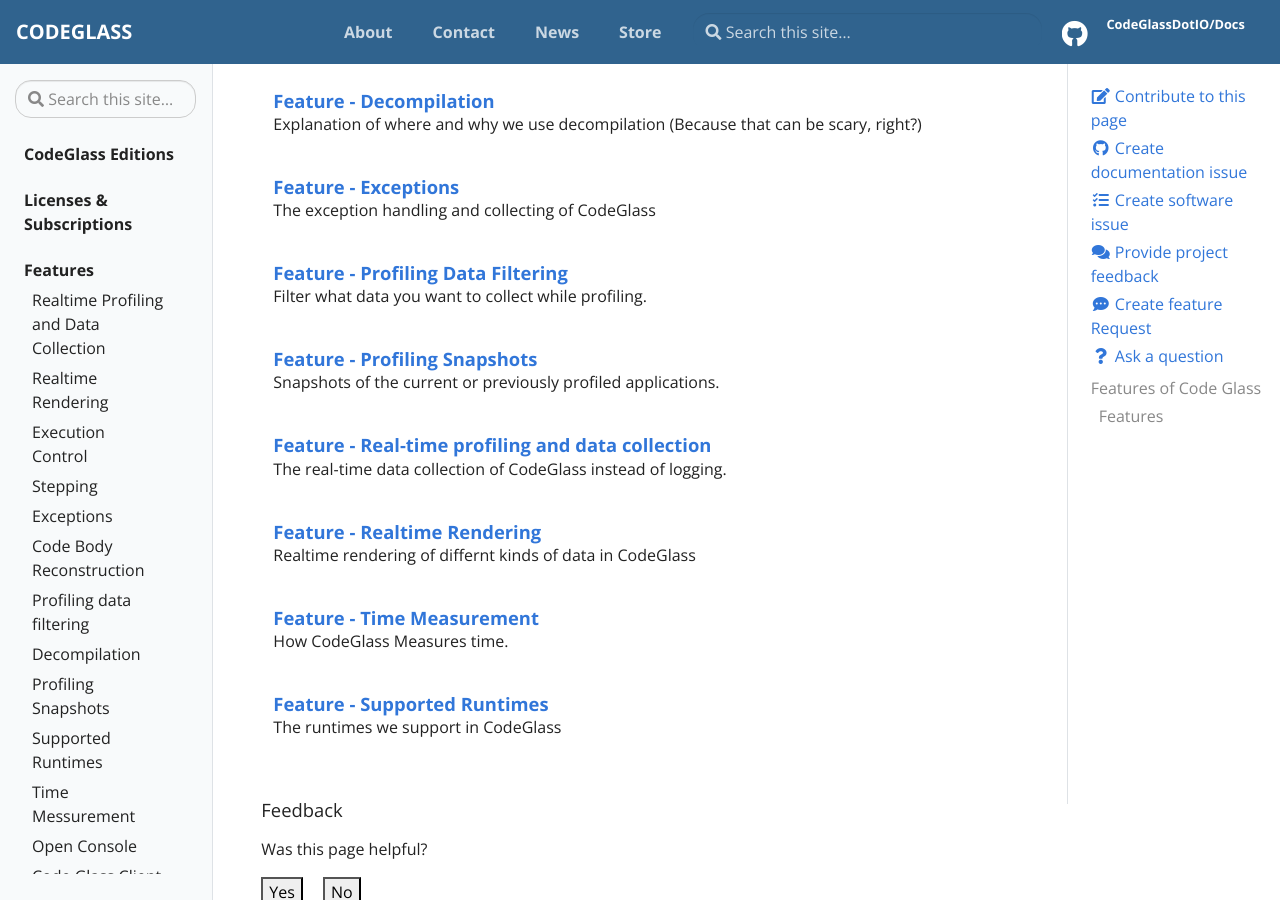
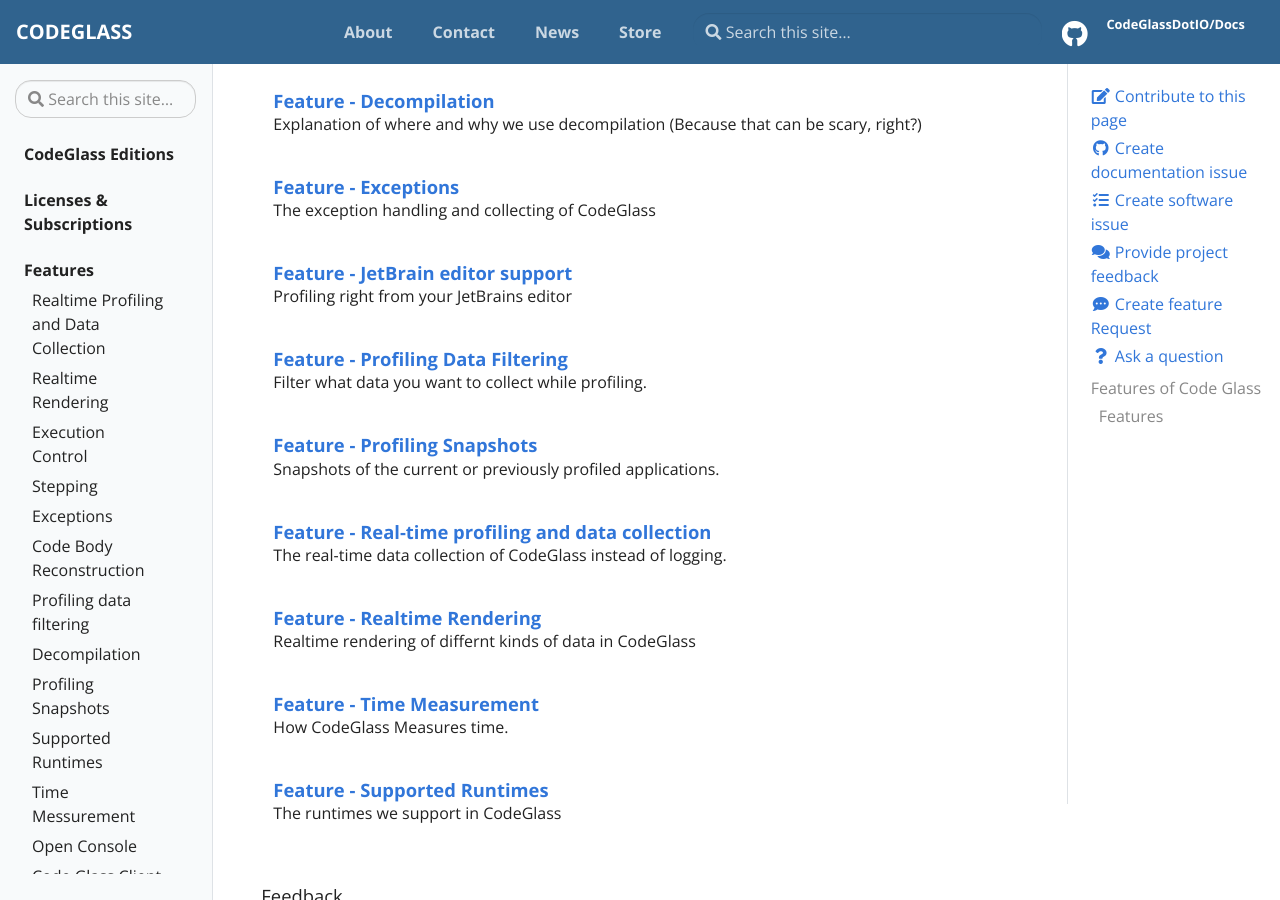
Before and after one commit to CodeGlassDotIO/Docs, a Jekyll site: the page built from _docs/features.md, in a window 1280 px wide and 900 px high, scrolled down 986 px. Built offline with Jekyll 4.4.1, drawn with Linux system fonts in a browser that asks for light colours; part of the change alters nothing that is shown.

Commit message:
Added docs for JetBrains editor integration

```diff
--- a/_data/toc.yml
+++ b/_data/toc.yml
@@ -92,6 +92,8 @@
       url: "docs/features/CodeGlassHub"
     - title: "Code Glass Profilers"
       url: "docs/features/CodeGlassProfilers"
+    - title: "JetBrains editor support"
+      url: "docs/features/JetbrainsEditors"
 - title: Views
   url: docs/views
   links:
--- /dev/null
+++ b/_docs/features/JetbrainsEditors.md
@@ -0,0 +1,62 @@
+---
+title: Feature - JetBrain editor support
+description: Profiling right from your JetBrains editor
+---
+# JetBrains editor support
+CodeGlass allows you to start profiling your applications right from your JetBrains editor. This page will explain how you can set this up for DotNet solutions. For the examples [Rider](https://www.jetbrains.com/rider/){:target="_blank"} will be used, but the following steps can also be used for different JetBrains editors and even different languages that CodeGlass supports, but some of the steps might be different. If you have any questions feel free to ask us a question by joining our [Discord server](https://discord.com/invite/ytczAxSmX4){:target="_blank"}.
+
+## Adding your application
+Start by adding a new application in CodeGlass with the "Other" template, if you have not yet added the application. Other DotNet related template can also work, but some of the steps might be slightly different. After selecting the "Other" template click the "Next" button and give your application a name and click "Create".
+
+![assets/img/Features/JetBrainsSupport/SelectAppType.png](../../assets/img/Features/JetBrainsSupport/SelectAppType.png)
+
+## Getting start instructions
+In order to notify CodeGlass that you want to profile your application when you run it, your editor will need to set some environment variables. CodeGlass provides all these variables for you. These setting can be found by click the "Start Instructions" button.
+
+![assets/img/Features/JetBrainsSupport/StartInstructionsButton.png](../../assets/img/Features/JetBrainsSupport/StartInstructionsButton.png)
+
+Clicking the button will open the screen that can be seen below. Because we selected the "Other" template, CodeGlass does not exactly know what type of app you want to run. For this reason it will show all available options. Depending on your CodeGlass version and available integrations your list with options might vary from the screenshot below.
+
+![assets/img/Features/JetBrainsSupport/StartIntructionsScreen.png](../../assets/img/Features/JetBrainsSupport/StartIntructionsScreen.png)
+
+From the list of options the following options are important for this integration:
+* CG_ENABLE
+* CG_TOKEN
+* CORECLR_PROFILER
+* CORECLR_PROFILER_PATH_32
+* CORECLR_PROFILER_PATH_64
+* CORECLR_ENABLE_PROFILING
+* COR_PROFILER
+* COR_PROFILER_PATH_32
+* COR_PROFILER_PATH_64
+* COR_ENABLE_PROFILING
+
+The options `CG_ENABLE` tells the profiler if it should attach or not. By setting it to '1' it will attach to your application. If you (temporarily) want to disable CodeGlass from attaching when running your application you can set this value to '0'.<br>
+The option `CG_TOKEN` tells CodeGlass what application you are profiling. CodeGlass generates a unique token for every application that you add. If you want your instances to show up under a different application, you can change this token to the token of the other application.<br>
+The other options are used to tell the DotNet runtime that you want to use a profiler and where the profiler is located.<br>
+
+## Integrating with your editor
+Now we can finally start adding these options to your JetBrains editor of choice. For this example Rider 2024.3.4 is used. To start, open Rider with the solution that you want to profile.
+In the top right of your editor click on the button that has the option to edit the configuration of your startup project and click the button "Edit Configurations".
+
+![assets/img/Features/JetBrainsSupport/RunDebugConfigurationButton.png](../../assets/img/Features/JetBrainsSupport/RunDebugConfigurationButton.png)
+
+This will open the screen as can be seen below. All the values that we collected in the previous step can be placed in the field `Environment variables`. By pressing the little button on the right you open a little window that makes it easier to add the variables.
+
+![assets/img/Features/JetBrainsSupport/RunDebugConfigurationScreen.png](../../assets/img/Features/JetBrainsSupport/RunDebugConfigurationScreen.png)
+
+It is recommended to remove all the double quotes that CodeGlass placed around the variables as this might prevent Rider from correctly reading these values. After settings and applying these values you can run your application like your are used to.
+
+![assets/img/Features/JetBrainsSupport/EnvironmentSettings.png](../../assets/img/Features/JetBrainsSupport/EnvironmentSettings.png)
+
+If you now run your application and switch back to CodeGlass, you can see that a new instance has been added. Everytime you run your application a new instance will be added here.
+
+![assets/img/Features/JetBrainsSupport/RunningApplication.png](../../assets/img/Features/JetBrainsSupport/RunningApplication.png)
+
+## Trouble shooting
+If your instance is not showing up after following the steps above and running your application, validate the following things.
+* Is `CG_ENABLE` set to '1' in the environment settings in Rider?
+* Try readding the value of `CG_TOKEN` in the environment settings by getting the token from CodeGlass. It is possible that CodeGlass invalidated your previous token.
+* Validate that the path of `CORECLR_PROFILER_PATH_32`, `CORECLR_PROFILER_PATH_64`, `COR_PROFILER_PATH_32` and `COR_PROFILER_PATH_64` are pointing to a valid path.
+
+If you checked these things and keep on having problems, feel free to join our [Discord server](https://discord.com/invite/ytczAxSmX4){:target="_blank"} and ask a question.
```
Also changed, not shown: assets/img/Features/JetBrainsSupport/EnvironmentSettings.png (added), assets/img/Features/JetBrainsSupport/RunDebugConfigurationButton.png (added), assets/img/Features/JetBrainsSupport/RunDebugConfigurationScreen.png (added), assets/img/Features/JetBrainsSupport/RunningApplication.png (added), assets/img/Features/JetBrainsSupport/SelectAppType.png (added), assets/img/Features/JetBrainsSupport/StartInstructionsButton.png (added), assets/img/Features/JetBrainsSupport/StartIntructionsScreen.png (added).
